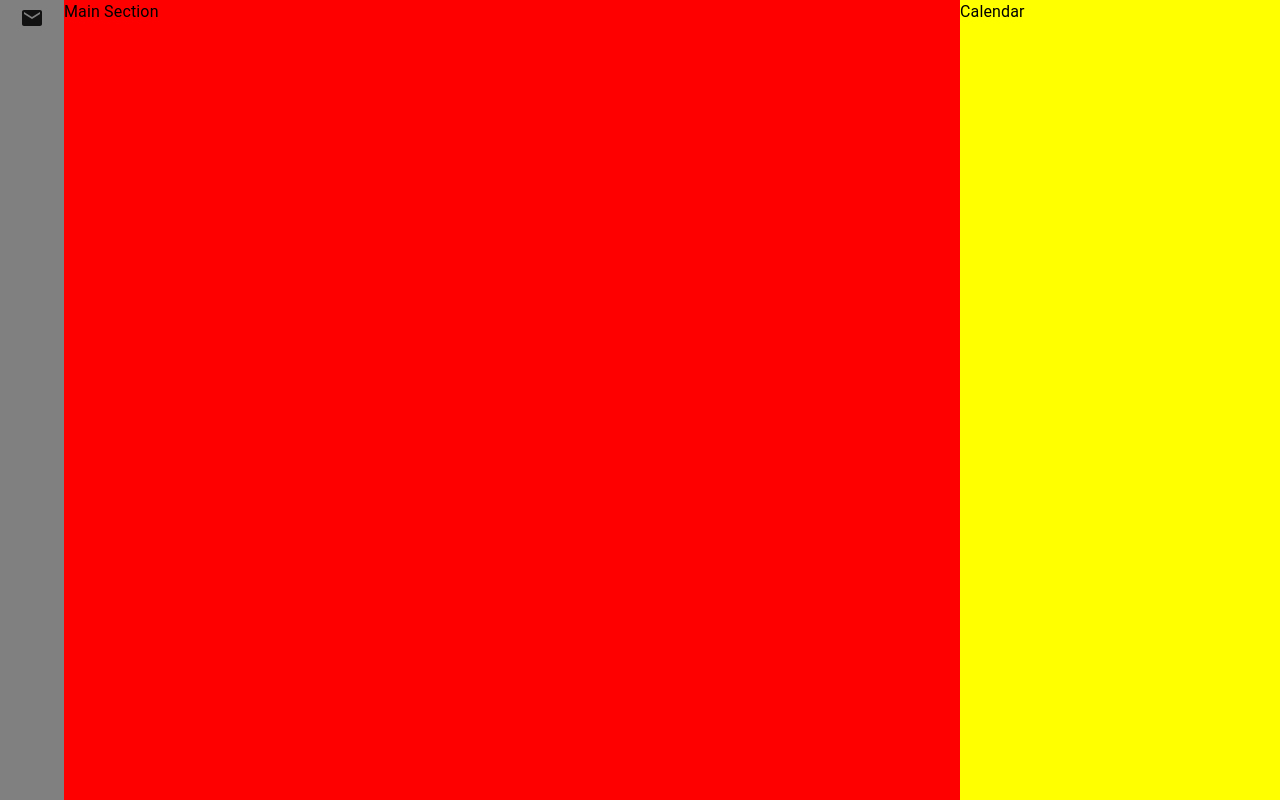
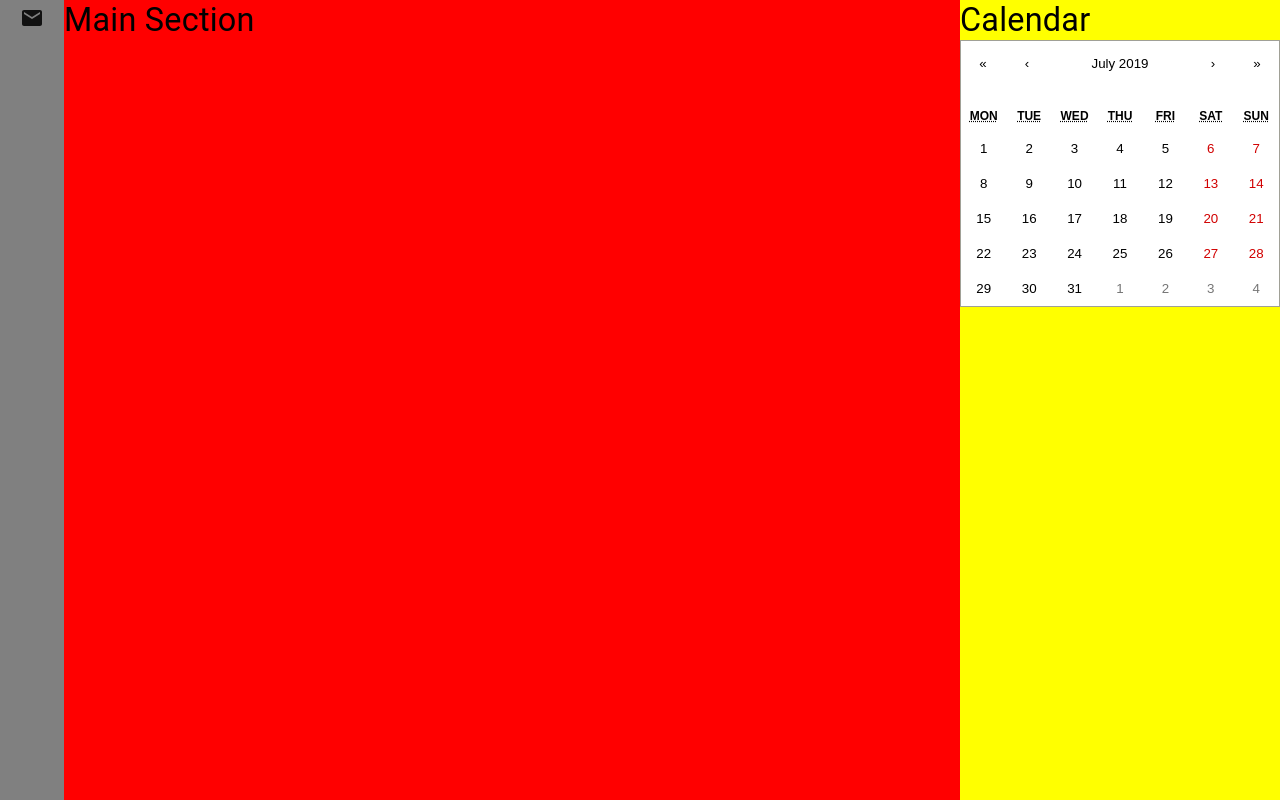
Before and after one commit to ex-co/dding, a React (Create React App) app: page / in a window 1280 px wide. Built offline with nearby package versions, Linux system fonts and the light colour scheme.

Commit message:
UI frame modification #1

```diff
--- a/src/App/App.css
+++ b/src/App/App.css
@@ -23,3 +23,7 @@
   height: 100%;
   width: calc(30% - 64px);
 }
+
+.sectionTitle{
+  font-variant: h4;
+}
--- a/src/App/App.js
+++ b/src/App/App.js
@@ -1,17 +1,21 @@
 import React from 'react';
-import Typography from '@material-ui/core/Typography';
-import Paper from '@material-ui/core/Paper';
-import CalendarBoard from '../Calendar';
+import Grid from '@material-ui/core/Grid';
+
+import CalendarSection from '../CalenderSection/Calendar';
 import TempDrawer from '../sidebar';
+import './App.css'
 
-import { Grid, makeStyles, Theme, createStyles } from '@material-ui/core';
-import { borders } from '@material-ui/system';
+import { createMuiTheme, responsiveFontSizes } from '@material-ui/core/styles';
+import { ThemeProvider } from '@material-ui/styles';
+import { Typography } from '@material-ui/core';
 
-import './App.css'
+let theme = createMuiTheme();
+theme = responsiveFontSizes(theme);
 
 class App extends React.Component {
 
     render() {
+
         return (
             <div className="mainContainer">
                 <Grid container className="gridContainer">
@@ -19,10 +23,18 @@ class App extends React.Component {
                         <TempDrawer />
                     </Grid>
                     <Grid item className="mainSection">
-                        <Typography>Main Section</Typography>
+                        <ThemeProvider theme={theme}>
+                            <Typography variant="h4">Main Section</Typography>
+                        </ThemeProvider>
                     </Grid>
                     <Grid item className="calendarSection">
-                        <Typography>Calendar</Typography>
+                        <ThemeProvider theme={theme}>
+                            <Typography variant="h4">
+                                Calendar
+                            </Typography>
+                        </ThemeProvider>
+                        <CalendarSection>
+                        </CalendarSection>
                     </Grid>
                 </Grid>
             </div>
```
Also changed, not shown: src/CalenderSection/Calendar.js (renamed from src/Calendar.js).
